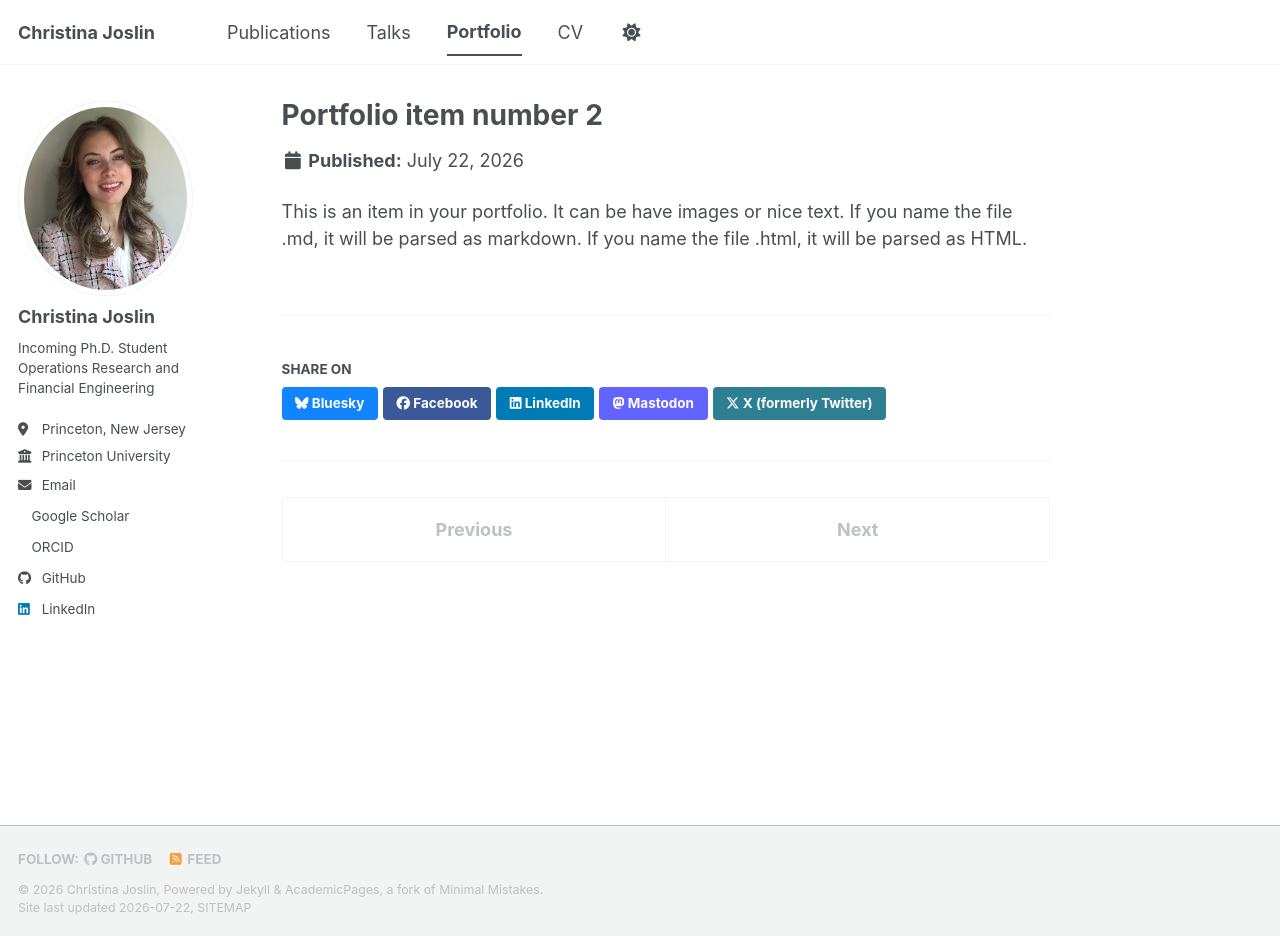
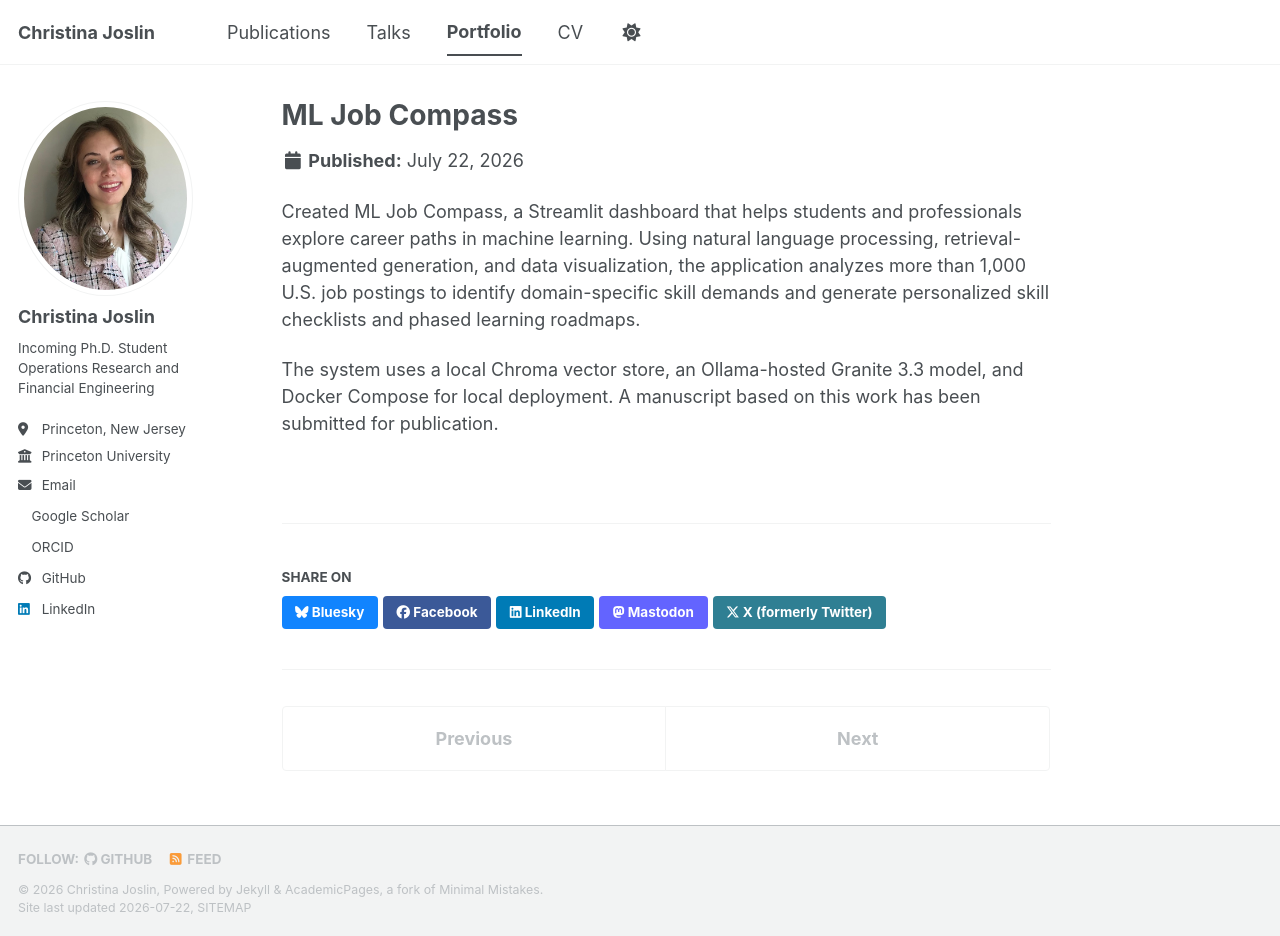
Before and after one commit to christinajoslin/christinajoslin.github.io, a Jekyll site: the page built from _portfolio/portfolio-2.md, in a window 1280 px wide and 936 px high. Built offline with Jekyll 4.4.1, drawn with Linux system fonts in a browser that asks for light colours; a style sheet for code colours, icons or effects is not loaded.

Commit message:
Update portfolio

```diff
--- a/_pages/talks.html
+++ b/_pages/talks.html
@@ -1,6 +1,6 @@
 ---
 layout: archive
-title: "Talks and presentations"
+title: "Talks and Presentations"
 permalink: /talks/
 author_profile: true
 ---
--- a/_portfolio/portfolio-2.html
+++ /dev/null
@@ -1,7 +0,0 @@
----
-title: "Portfolio item number 2"
-excerpt: "Short description of portfolio item number 2 <br/><img src='/images/500x300.png'>"
-collection: portfolio
----
-
-This is an item in your portfolio. It can be have images or nice text. If you name the file .md, it will be parsed as markdown. If you name the file .html, it will be parsed as HTML.
--- /dev/null
+++ b/_portfolio/portfolio-2.md
@@ -0,0 +1,9 @@
+---
+title: "ML Job Compass"
+excerpt: '<a href="https://github.com/christinajoslin/ml_job_compass" target="_blank">💻 Source Code</a>'
+collection: portfolio
+---
+
+Created ML Job Compass, a Streamlit dashboard that helps students and professionals explore career paths in machine learning. Using natural language processing, retrieval-augmented generation, and data visualization, the application analyzes more than 1,000 U.S. job postings to identify domain-specific skill demands and generate personalized skill checklists and phased learning roadmaps.
+
+The system uses a local Chroma vector store, an Ollama-hosted Granite 3.3 model, and Docker Compose for local deployment. A manuscript based on this work has been submitted for publication.
```
Also changed, not shown: _portfolio/portfolio-1.md (+5 -3 lines), _portfolio/portfolio-3.md (added, +7 -0 lines), _talks/2025-11-28-faq-ugrad.md (+1 -2 lines).
